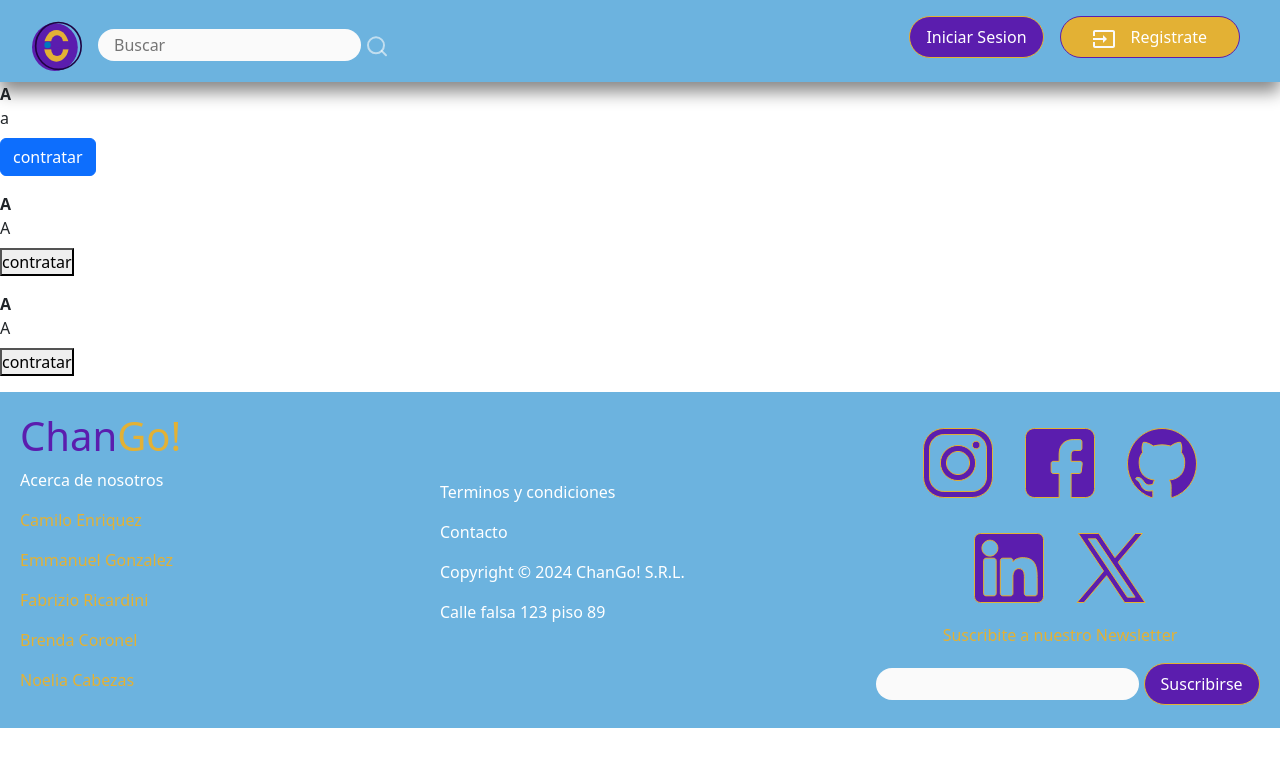
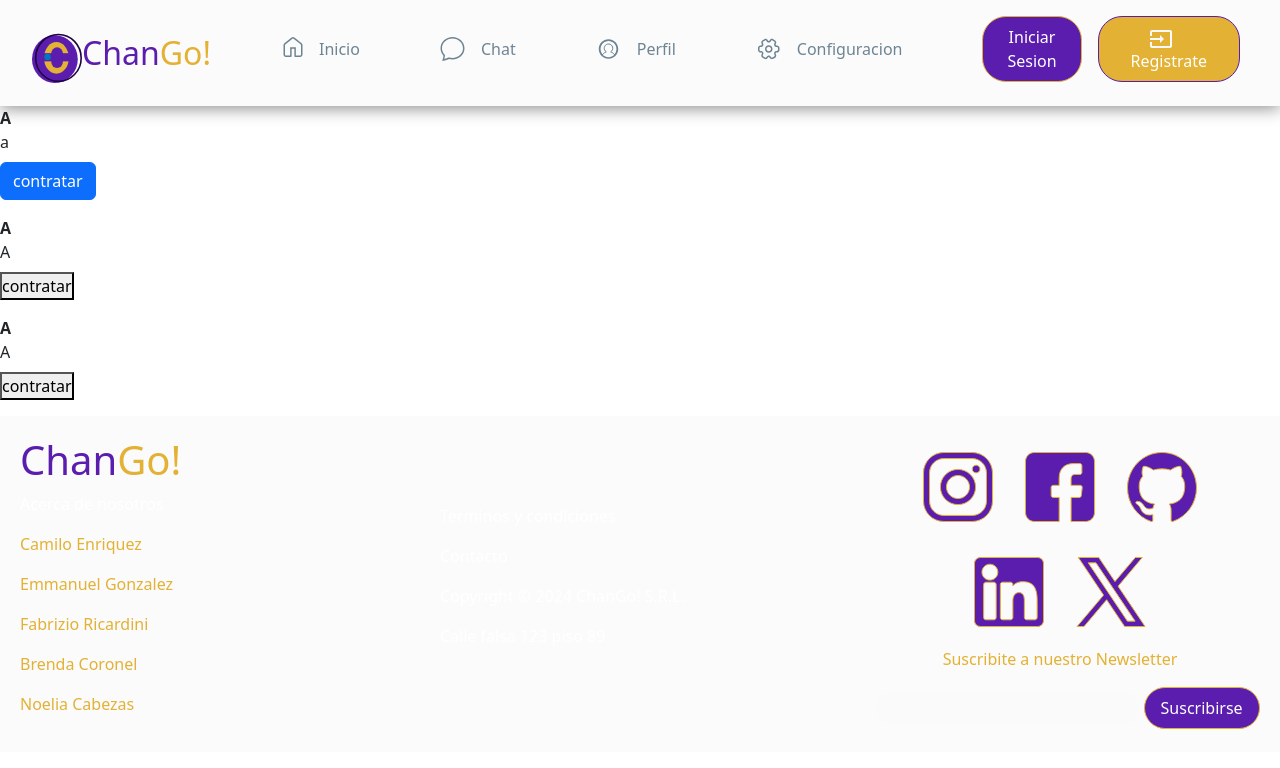
Before and after one commit to k1000oEnz/ChanGo--Main, a website: page index.html in a window 1280 px wide. Drawn offline with nearby package versions, Linux system fonts and the light colour scheme.

Commit message:
Modifique el navbar a pedido general(?

```diff
--- a/index.html
+++ b/index.html
@@ -13,17 +13,44 @@
   </head>
   <body>
     <header>
-      <nav>
+      <nav class="d-flex justify-content-around align-items-center">
         <button class="burger_options disabled"></button>
         <div>
         <picture>
-          <a href="" class="no__decoration"><img src="components/img/Logo.svg" alt="Logo ChanGo" /></a>
+          <a href="" class="no__decoration d-flex align-items-center"><img src="components/img/Logo.svg" alt="Logo ChanGo" />
+          <h2 class="brand__color1">Chan</h2>
+          <h2 class="brand_color2">Go!</h2>
+          </a>
         </picture>
-        <form action="">
+      </div>
+      <div>
+      <ul>
+        <li>
+          <button class="d-flex navButt">
+              <img src="components/img/NavBar/Group 1.svg" alt="">Inicio
+            </button>
+          </li>
+          <li>
+            <button class="d-flex navButt">
+              <img src="components/img/NavBar/Vector.svg" alt="">Chat
+            </button>
+          </li>
+          <li>
+            <button class="d-flex navButt">
+              <img src="components/img/NavBar/Icon_ user.svg" alt="">Perfil
+            </button>
+          </li>
+          <li>
+            <button class="d-flex navButt">
+              <img src="components/img/NavBar/setting-2.svg" alt="">Configuracion
+            </button>
+          </li>
+        </ul>
+        </div>
+        <!-- <form action="">
           <input type="text" placeholder="Buscar"/>
           <a href="" class="no__decoration"><img src="components/img/search.svg" alt=""></a>
-        </form>
-      </div>
+        </form> -->
         <ul>
           <li class="nav__li"><button class="button__styleP">Iniciar Sesion</button></li>
           <li class="nav__li"><button class="button__styleY"> <img src="components/img/Registrarse.svg" alt="Boton para Registrarse">Registrate</button></li>
@@ -59,7 +86,7 @@
     <footer class="footer">
       <div class="footer__aboutus">
         <div class="footer__brand">
-          <h1 class="brand_color1">Chan</h1>
+          <h1 class="brand__color1">Chan</h1>
           <h1 class="brand_color2">Go!</h1>
         </div>
         <div>
--- a/sass/_footer.scss
+++ b/sass/_footer.scss
@@ -10,7 +10,7 @@
     grid-template-columns: repeat(3, 1fr);
     gap: 20px;
     padding: 20px;
-    background-color: var(--c_purple900);
+    background-color: var(--c_MainColor);
 
     .footer__logos{
         display: flex;
--- a/sass/_globales.scss
+++ b/sass/_globales.scss
@@ -20,7 +20,7 @@
   /*-- Colour --*/
   --c_white: #fff;
   --c_black: #000;
-  --c_purple900: #6CB3DF;
+  --c_MainColor: #FBFBFB;
   --c_purple400: #5B1DAE;
   --c_purple200: #984bfd;
   --c_yellow400: #E3B134;
--- a/sass/_nav.scss
+++ b/sass/_nav.scss
@@ -10,35 +10,10 @@
 /* beginning Nav */
 
 nav {
-  background-color: var(--c_purple900);
-  box-shadow: 0 10px 1rem #888888;
-  display: flex;
-  justify-content: space-between;
+  background-color: var(--c_MainColor);
+  box-shadow: 0 2px 1rem #888888;
   padding: 1rem 2rem .5rem;
 
-  div{
-    display: flex;
-    align-items: center;
-    width: 100%;
-    max-width: 720px;
-
-    form{
-      width: 100%;
-    }
-    input{
-      background-color: #fafafa;
-      border: none;
-      margin-left: 1rem;
-      border-radius: 1rem;
-      padding: 0 1rem;
-      height: 2rem;
-    }
-    input:focus{
-      animation-name: expand;
-      animation-duration: .65s;
-      width: 70%;
-    }
-  }
 
   ul{
       display: flex;
@@ -82,3 +57,20 @@
   box-shadow: var(--c_shadow);
   background-color: var(--c_yellow200);
 }
+.brand__color1{
+  color: var(--c_purple400);
+}
+.brand_color2{
+  color: var(--c_yellow400);
+}
+.navButt{
+  color: #6D8493;
+  border: none;
+  border-radius: .5rem;
+  background-color: transparent;
+  margin: 0 1rem;
+}
+.navButt:hover{
+  border: 1px solid var(--c_purple400);
+  color: var(--c_purple400);
+}
```
Also changed, not shown: css/index.css, 1 other file.
